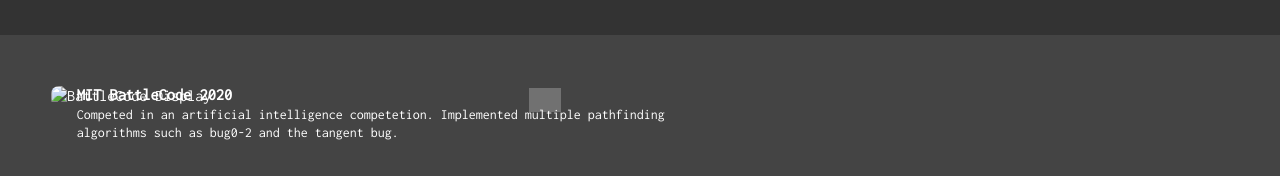
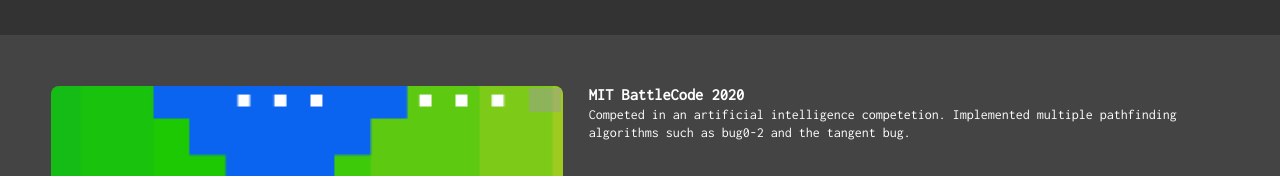
Before and after one commit to ARognes/ARognes.github.io, a plain HTML site: page index.html in a window 1280 px wide. Shown: the part 967-1143 px from the top of the page. Drawn offline with Linux system fonts and the light colour scheme; grey boxes are pictures that could not be loaded.

```diff
--- a/index.html
+++ b/index.html
@@ -42,7 +42,7 @@
       </div>
 
       <div class="repo">
-        <img src="./images/BestCase.gif"
+        <img src="./images/BattlecodeDemo.gif"
         alt="BattleCode Display" align="middle" class="showcaseGraphic" onclick="shakeLinks(this)"></img>
 
         <a href="https://github.com/ARognes/BattleCode" target="_blank" class="showcaseLink" style="left: -36px; background-image: url('https://cdn0.iconfinder.com/data/icons/octicons/1024/mark-github-512.png');"></a>
```
Also changed, not shown: images/BattlecodeDemo.gif (added), 1 other file.
